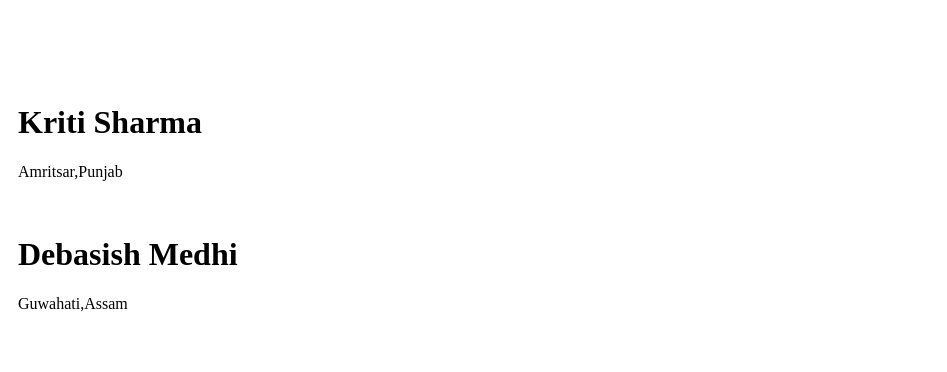
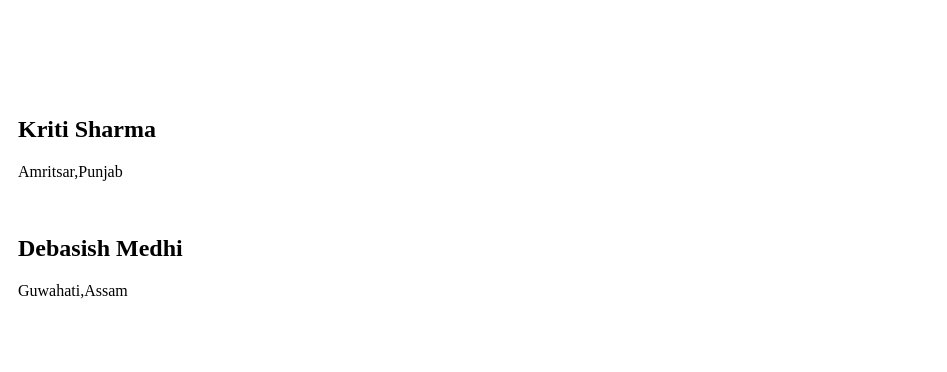
Before and after one commit to Amaanul-Haque/cv, a plain HTML site: page index.html in a window 1280 px wide. Shown: the part 315-687 px from the top of the page, 333-1280 px from the left. Drawn offline with Linux system fonts and the light colour scheme.

Commit message:
Update index.html

```diff
--- a/index.html
+++ b/index.html
@@ -24,10 +24,10 @@
         <tr>
             <td><img src="./images/WhatsApp Image 2021-09-29 at 18.55.06.jpeg" width=300 ></td>
             <td>
-                <h1>Kriti Sharma</h1>
+                <h2>Kriti Sharma</h2>
                 <p>Amritsar,Punjab</p>
                  <br>
-                <h1>Debasish Medhi</h1>
+                <h2>Debasish Medhi</h2>
                 <p>Guwahati,Assam</p>
             </td>
         </tr>
```
